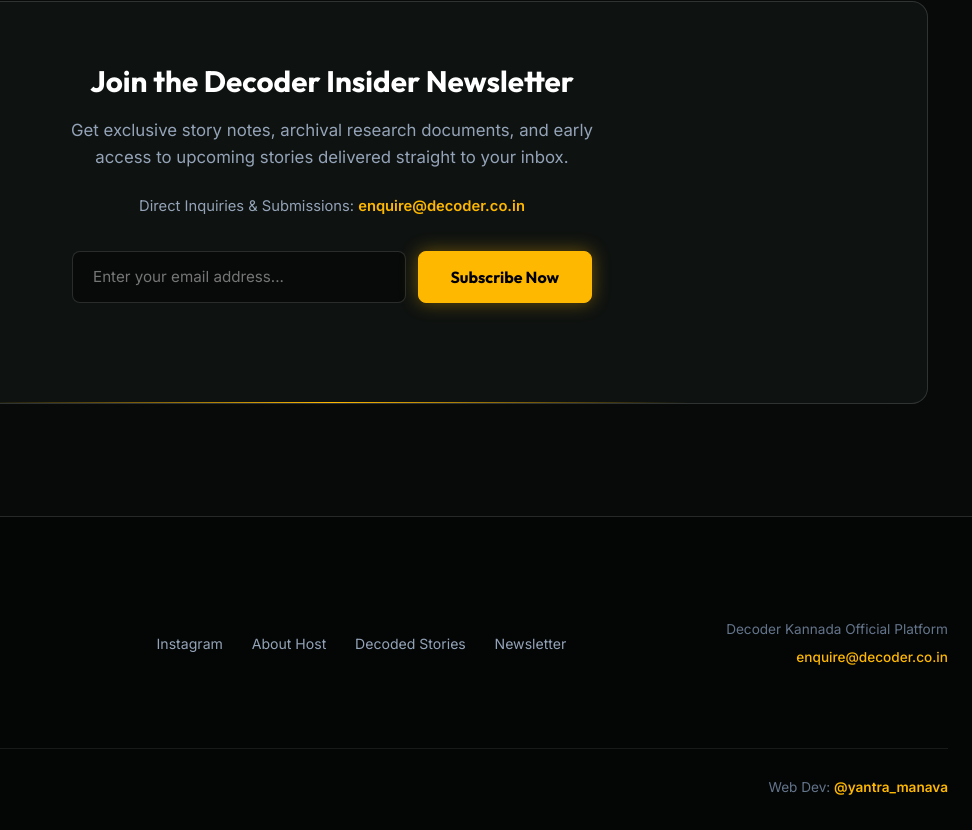
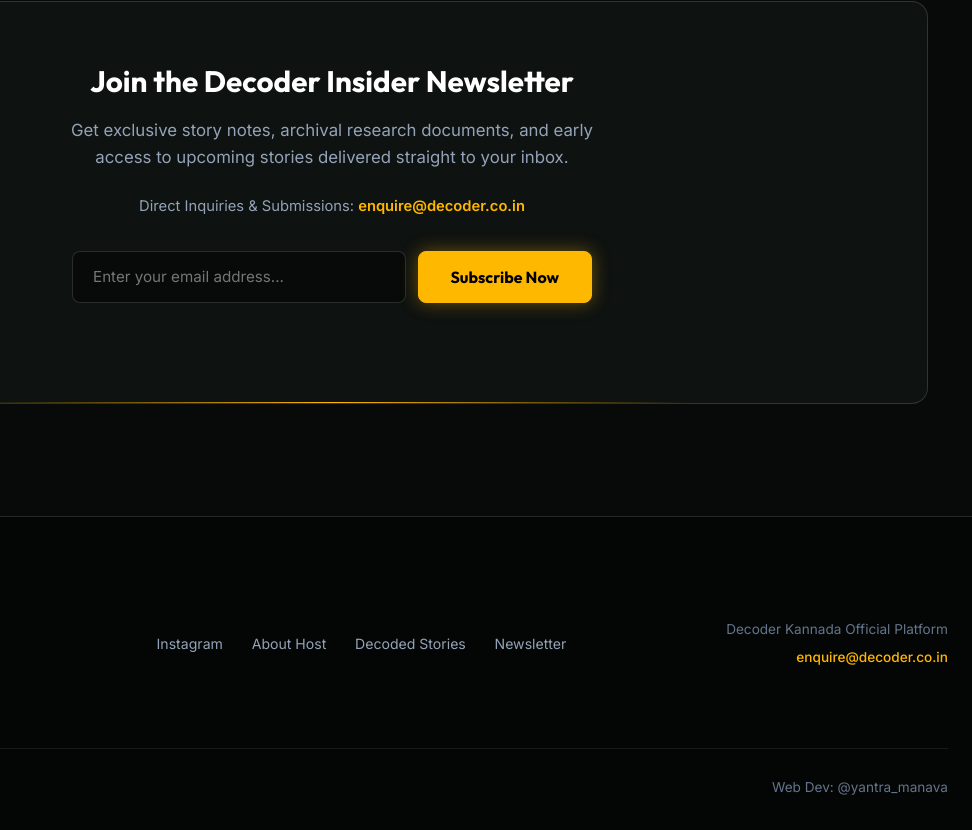
Before and after one commit to yantra-manava/decoder, a plain HTML site: page index.html in a window 1280 px wide. Shown: the part 3347-4177 px from the top of the page, 308-1280 px from the left. Drawn offline with Linux system fonts and the light colour scheme.

Commit message:
Update web dev credit to plain text @yantra_manava

```diff
--- a/index.html
+++ b/index.html
@@ -399,7 +399,7 @@
     </div>
     <div class="footer-bottom">
       <p>&copy; 2026 Decoder. All Rights Reserved.</p>
-      <p class="designer-credit">Web Dev: <a href="https://instagram.com/yantra_manava" target="_blank" rel="noopener" class="designer-link">@yantra_manava</a></p>
+      <p class="designer-credit">Web Dev: @yantra_manava</p>
     </div>
   </footer>
 
```
